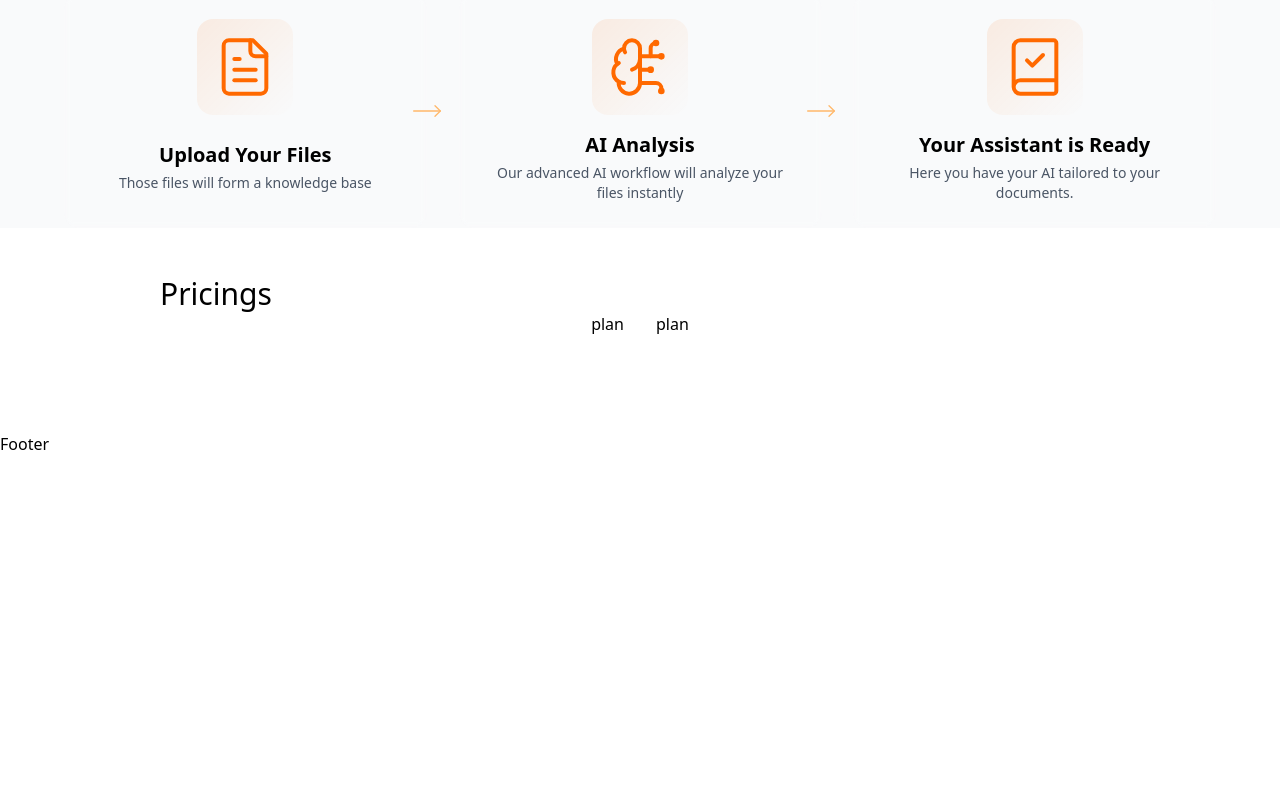
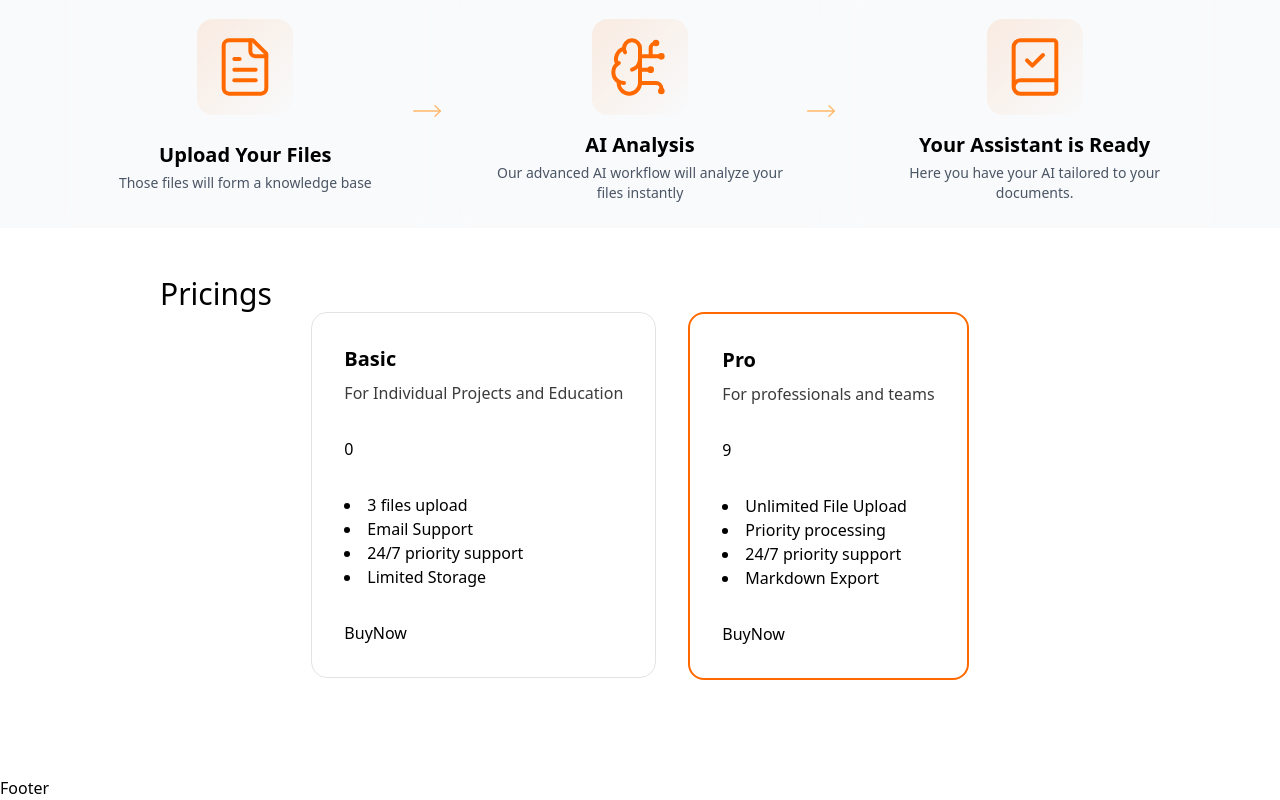
Before and after one commit to ChrisTian206/nextsaas, a Next.js app: page / in a window 1280 px wide. Shown: the part 1217-2017 px from the top of the page. Before the commit the page ends 1673 px from the top, so only its background shows below. Built offline with nearby package versions, Linux system fonts and the light colour scheme.

Commit message:
added pricing card component, patched global style

```diff
--- a/app/globals.css
+++ b/app/globals.css
@@ -4,7 +4,6 @@
 @custom-variant dark (&:is(.dark *));
 
 @theme {
-
   --font-sans: var(--font-geist-sans), ui-sans-serif, system-ui, sans-serif,
     "Apple Color Emoji", "Segoe UI Emoji", "Segoe UI Symbol", "Noto Color Emoji";
   --color-foreground: var(--foreground);
@@ -43,12 +42,15 @@
   --radius-md: calc(var(--radius) - 2px);
   --radius-lg: var(--radius);
   --radius-xl: calc(var(--radius) + 4px);
+  --color-background: var(--background);
+  --color-base-content: var(--base-content);
 }
 
 :root {
   --radius: 0.625rem;
   --background: oklch(1 0 0);
   --foreground: oklch(0.145 0 0);
+  --base-content: oklch(0.145 0 0);
   --card: oklch(1 0 0);
   --card-foreground: oklch(0.145 0 0);
   --popover: oklch(1 0 0);
@@ -83,6 +85,7 @@
 .dark {
   --background: oklch(0.145 0 0);
   --foreground: oklch(0.985 0 0);
+  --base-content: oklch(0.985 0 0);
   --card: oklch(0.205 0 0);
   --card-foreground: oklch(0.985 0 0);
   --popover: oklch(0.205 0 0);
--- /dev/null
+++ b/components/homepage/PricingCard.tsx
@@ -0,0 +1,44 @@
+import React from 'react'
+import Link from 'next/link'
+import { cn } from "@/lib/utils"
+
+type PlanType = {
+    price: number,
+    name: string,
+    description: string,
+    items: string[],
+    id: string,
+    paymentLink: string,
+    priceId: string
+}
+
+const PricingCard = ({ name, price, description, items, id, paymentLink, priceId }: PlanType) => {
+    return (
+        <div className='relative w-full max-w-lg'>
+            <div className={cn('relative flex flex-col h-full gap-4 lg:gap-8 z-10 p-8 border-[1px] border-gray-500/20 rounded-2xl', id === 'pro' && 'border-orange-500 gap-5 border-2')}>
+                <div className='flex justify-between items-center gap-4'>
+                    <div>
+                        <p className='text-lg lg:text-xl font-bold capitalize'>{name}</p>
+                        <p className='text-base-content/80 mt-2'>{description}</p>
+                    </div>
+                </div>
+
+                <div>
+                    <p>{price}</p>
+                </div>
+
+                <div>
+                    {items.map((item, index) => (
+                        <li key={index}>{item}</li>
+                    ))}
+                </div>
+
+                <div>
+                    <Link href={paymentLink}> BuyNow </Link>
+                </div>
+            </div>
+        </div>
+    )
+}
+
+export default PricingCard
--- a/components/homepage/Pricings.tsx
+++ b/components/homepage/Pricings.tsx
@@ -1,4 +1,5 @@
 import React from 'react'
+import PricingCard from './PricingCard'
 
 const plans = [
     {
@@ -42,7 +43,9 @@ const Pricings = () => {
                 lg:items-stretch gap-8'>
                     {
                         plans.map((plan, index) => (
-                            <div>plan</div>
+                            <div key={index}>
+                                <PricingCard {...plan} />
+                            </div>
                         )
                         )
                     }
```
